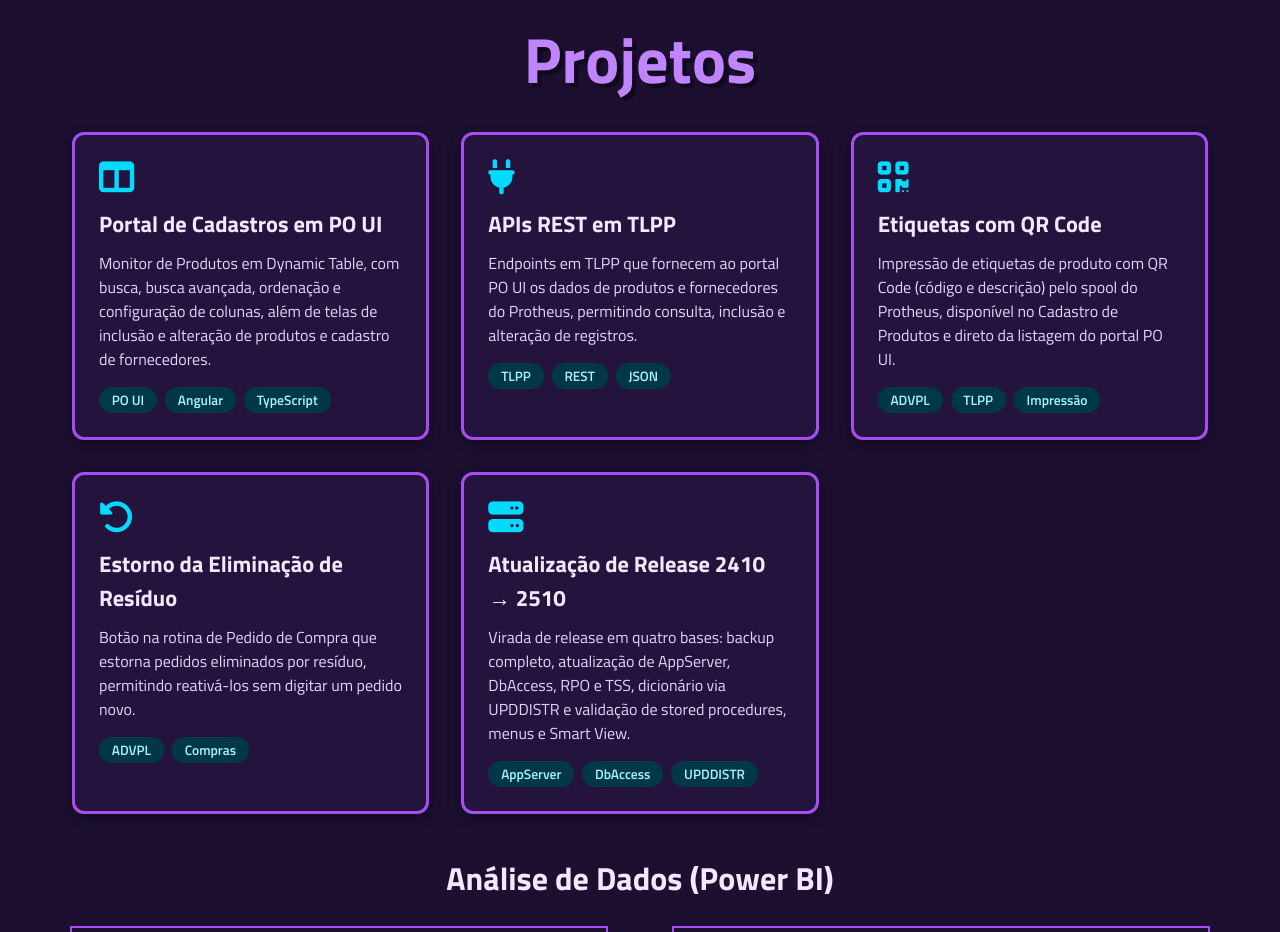
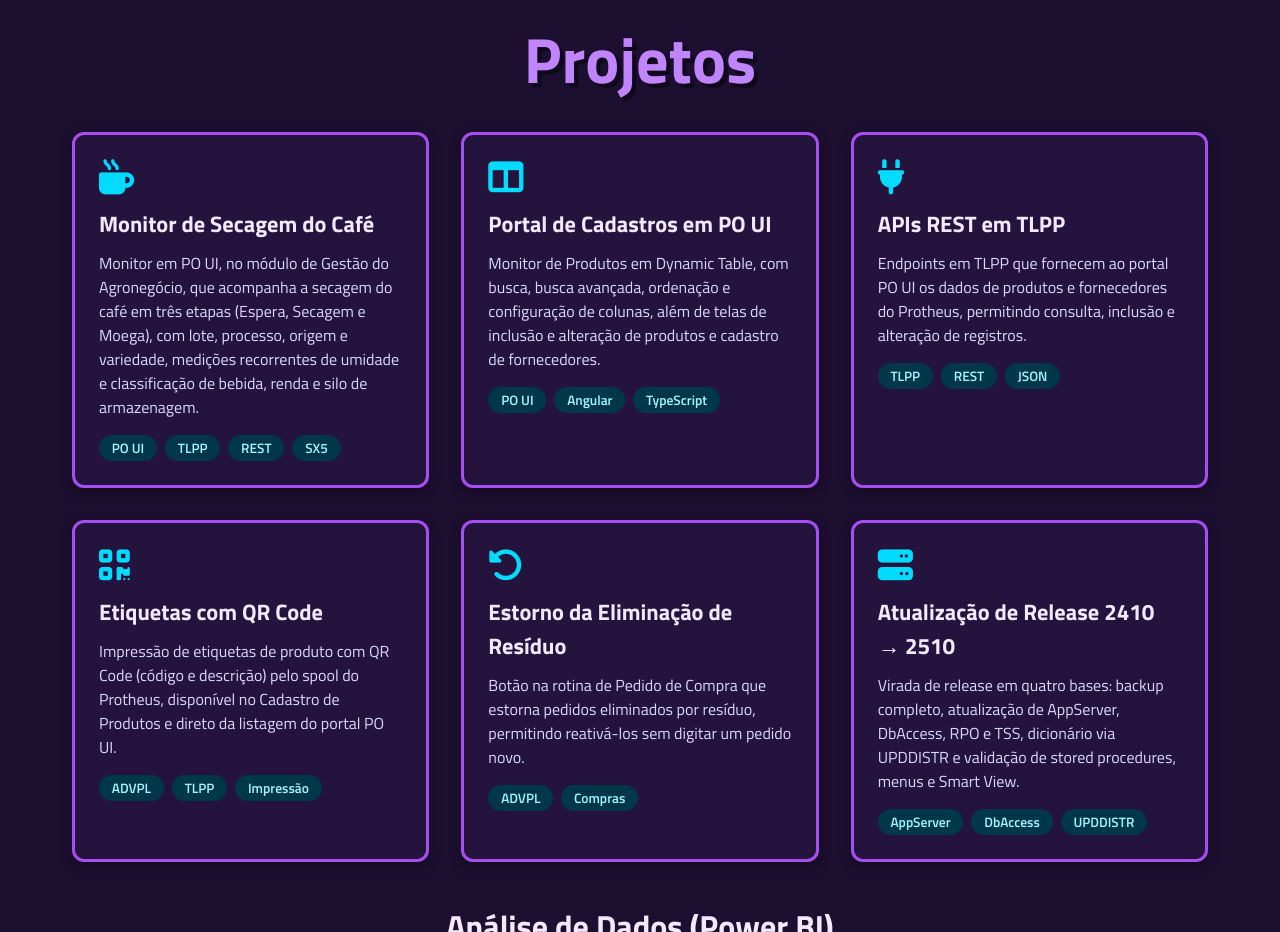
Before and after one commit to giuthelink/Portfolio-Pessoal, a plain HTML site: page index.html in a window 1280 px wide. Shown: the part 2120-3052 px from the top of the page. Drawn offline with Linux system fonts and the light colour scheme; grey boxes are pictures that could not be loaded.

Commit message:
Adiciona o projeto Monitor de Secagem do Café
Co-Authored-By: Claude Opus 5.5 <noreply@anthropic.com>

```diff
--- a/index.html
+++ b/index.html
@@ -129,6 +129,15 @@
 
     <div class="protheus-projects">
       <div class="project-card">
+        <i class="fas fa-mug-hot project-icon"></i>
+        <h2>Monitor de Secagem do Café</h2>
+        <p>Monitor em PO UI, no módulo de Gestão do Agronegócio, que acompanha a secagem do café em três etapas
+          (Espera, Secagem e Moega), com lote, processo, origem e variedade, medições recorrentes de umidade e
+          classificação de bebida, renda e silo de armazenagem.</p>
+        <div class="tags"><span>PO UI</span><span>TLPP</span><span>REST</span><span>SX5</span></div>
+      </div>
+
+      <div class="project-card">
         <i class="fas fa-table-columns project-icon"></i>
         <h2>Portal de Cadastros em PO UI</h2>
         <p>Monitor de Produtos em Dynamic Table, com busca, busca avançada, ordenação e configuração de colunas, além
```
